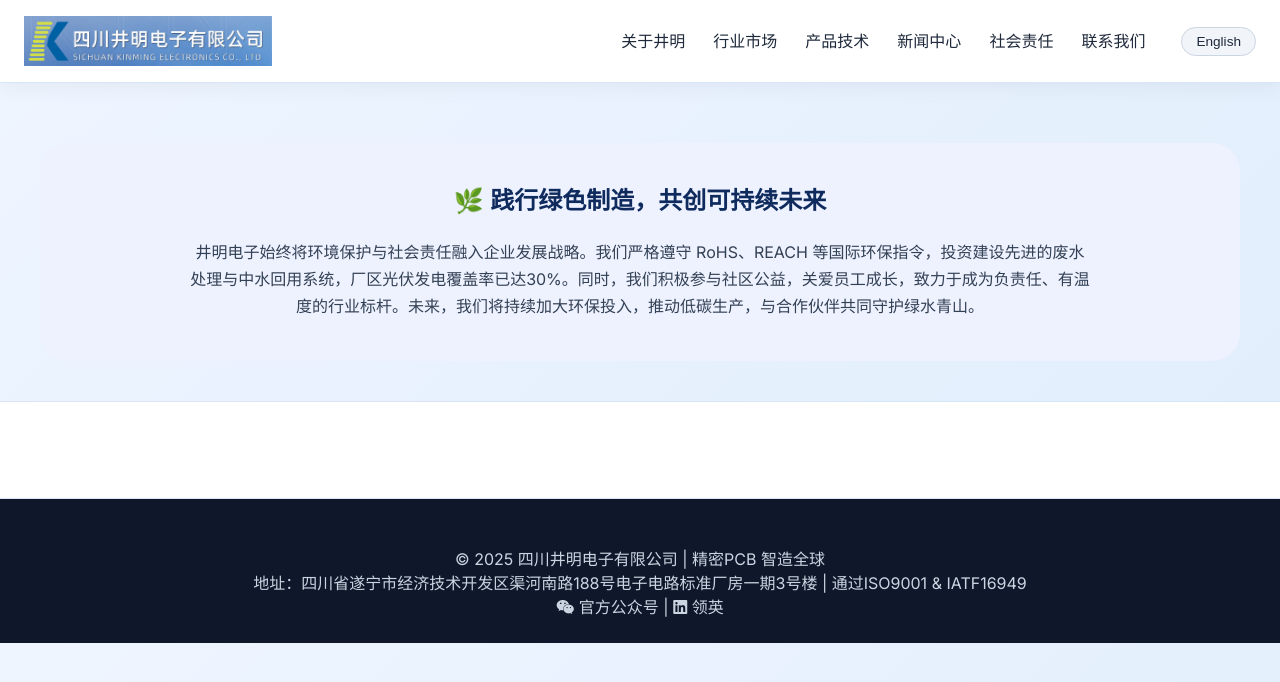
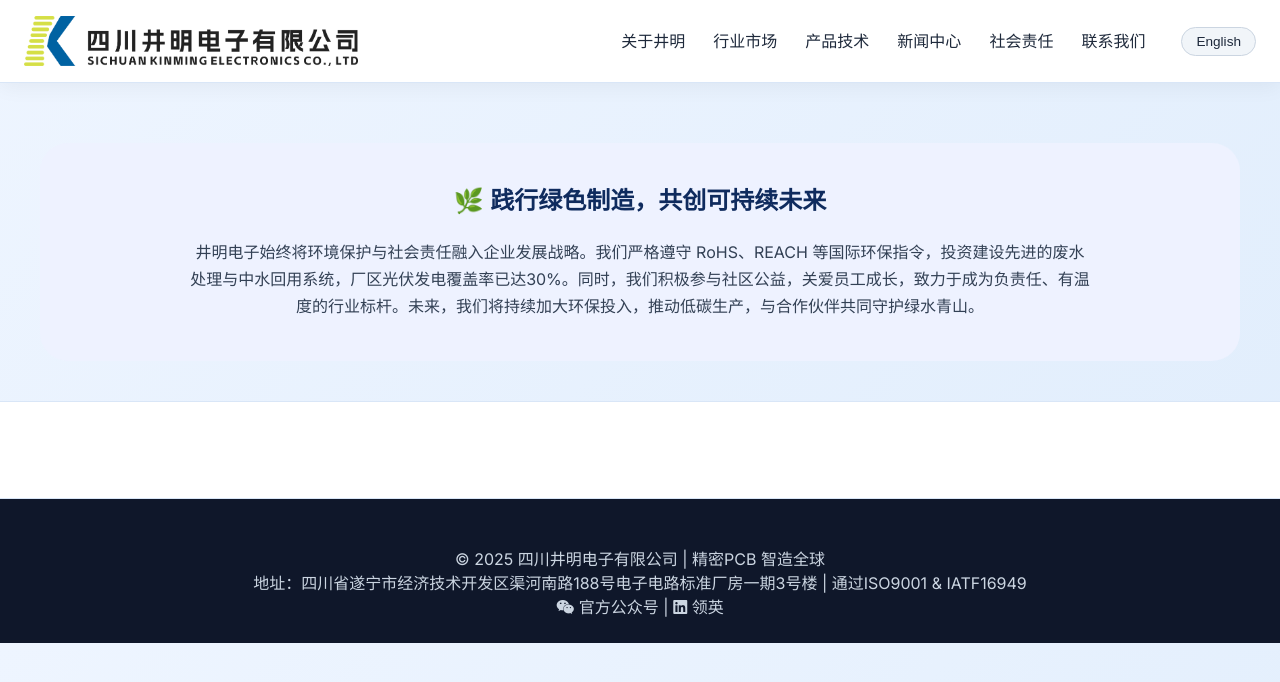
Before and after one commit to DKHGWW/pcb-site, a website: page public/index.html in a window 1280 px wide. Drawn offline with Linux system fonts and the light colour scheme.

Commit message:
Update index.html

```diff
--- a/public/index.html
+++ b/public/index.html
@@ -317,7 +317,7 @@
 <nav class="navbar">
     <div class="nav-container">
         <div class="logo">
-    <img src="捕获.PNG" alt="四川井明电子" style="height: 50px; width: auto; display: block;">
+    <img src="捕获2.png" alt="四川井明电子" style="height: 50px; width: auto; display: block;">
 </div>
         <div class="menu-icon" id="menuToggle"><i class="fas fa-bars"></i></div>
         <ul class="nav-links" id="navLinks">
```
